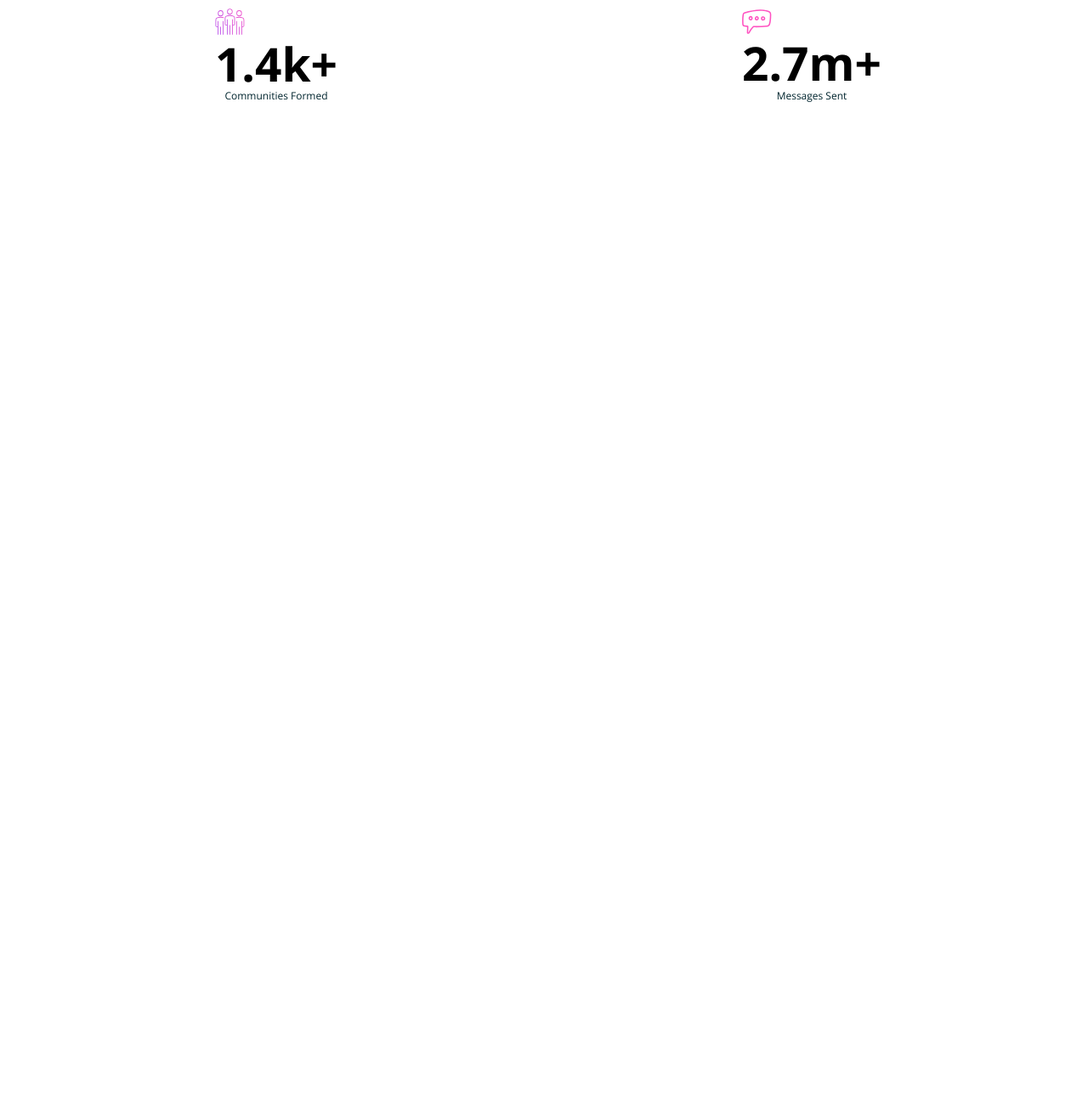
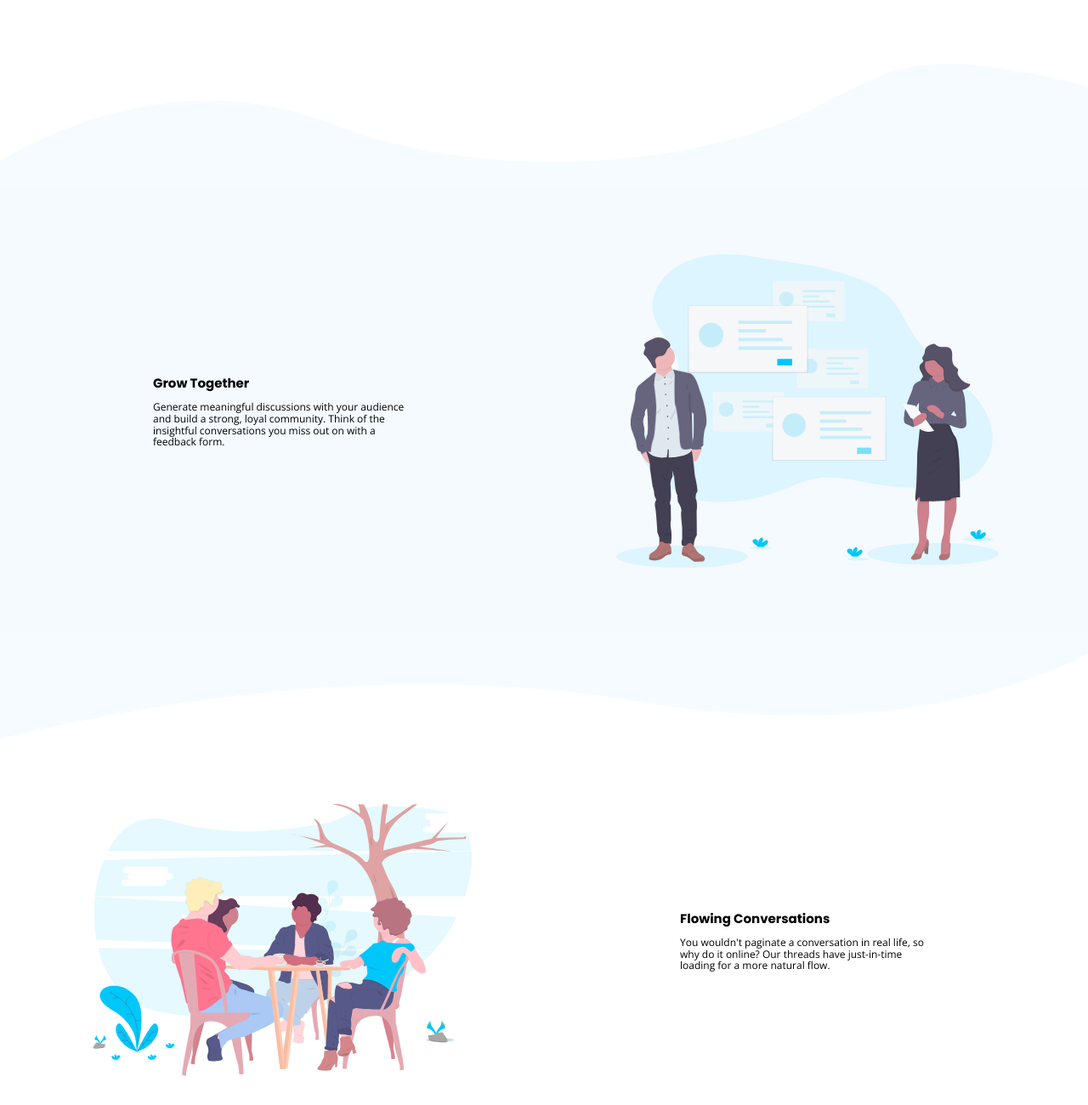
Before and after one commit to Iamronaldosunmu/huddle-landing-page-with-curved-sections, a plain HTML site: page index.html in a window 1280 px wide. Shown: the top 1300 px of the page at 85% size. Before the commit the page ends 800 px from the top, so only its background shows below. Drawn offline with nearby package versions, Linux system fonts and the light colour scheme.

Commit message:
Created the Content image components

```diff
--- a/css/styles.css
+++ b/css/styles.css
@@ -6,12 +6,18 @@
   --very-dark-cyan: hsl(192, 100%, 9%);
   --very-pale-blue: hsl(207, 100%, 98%);
 }
+* {
+  box-sizing: border-box;
+}
 html {
   font-size: 62.5%;
 }
 body {
-  padding: 1rem;
   font-family: "Open Sans", sans-serif;
+}
+section {
+  margin-top: 7rem;
+  overflow: hidden;
 }
 /* Buttons */
 .btn {
@@ -116,16 +122,88 @@ body {
   font-size: 1.2rem;
   text-align: center;
 }
-/* Grids */
+/* Grids and Block */
+.block {
+  padding-left: 2rem;
+  padding-right: 2rem;
+}
 .grid {
   display: grid;
   grid-template-columns: 1fr;
   row-gap: 3rem;
   justify-items: center;
   align-items: center;
+  max-width: 1300px;
+  margin: auto;
 }
 @media screen and (min-width: 768px) {
   .grid--1x2 {
     grid-template-columns: 1fr 1fr;
   }
 }
+
+/* Content and Image Section */
+.block--content {
+  background: var(--very-pale-blue);
+  padding-top: 8rem;
+  padding-bottom: 8rem;
+  width: 100vw;
+}
+@media screen and (max-width: 768px) {
+  .desktop {
+    display: none;
+  }
+}
+@media screen and (min-width: 768px) {
+  .mobile {
+    display: none;
+  }
+}
+.image img {
+  width: 100%;
+  max-width: 450px;
+}
+.bg--top {
+  width: 100vw;
+  position: relative;
+  top: 5px;
+}
+.bg--bottom {
+  width: 100vw;
+  position: relative;
+  bottom: 5px;
+}
+.content {
+  text-align: center;
+  grid-area: content;
+}
+.image {
+  grid-area: image;
+}
+.block--content .grid {
+  grid-template-areas: "image" "content";
+}
+.block--content2 .grid {
+  grid-template-areas: "image" "content";
+}
+.content__heading {
+  font-family: "Poppins", sans-serif;
+  font-weight: 700;
+}
+@media screen and (min-width: 768px) {
+  .content {
+    text-align: left;
+  }
+  .block--content .grid {
+    grid-template-areas: "content image";
+  }
+  .block--content2 .grid {
+    grid-template-areas: "image content";
+  }
+}
+.content div {
+  max-width: 300px;
+}
+.content__body {
+  font-size: 1.2rem;
+}
--- a/index.html
+++ b/index.html
@@ -21,23 +21,82 @@
     <title>Frontend Mentor | Huddle landing page with curved sections</title>
   </head>
   <body>
-    <div class="block block--figures">
-      <div class="grid grid--1x2">
-        <div class="text__info">
-          <div class="icon-container">
-            <img src="images/icon-communities.svg" />
+    <section>
+      <img src="images/bg-section-top-desktop-1.svg" class="bg--top desktop" />
+      <img src="images/bg-section-top-mobile-1.svg" class="bg--top mobile" />
+      <div class="block block--content">
+        <div class="grid grid--1x2">
+          <div class="image">
+            <img src="images/illustration-grow-together.svg" />
           </div>
-          <p class="text__info__number">1.4k+</p>
-          <p class="text__info__footer">Communities Formed</p>
-        </div>
-        <div class="text__info">
-          <div class="icon-container">
-            <img src="images/icon-messages.svg" />
+          <div class="content">
+            <div>
+              <h2 class="content__heading">Grow Together</h2>
+              <p class="content__body">
+                Generate meaningful discussions with your audience and build a
+                strong, loyal community. Think of the insightful conversations you
+                miss out on with a feedback form.
+              </p>
+            </div>
           </div>
-          <p class="text__info__number">2.7m+</p>
-          <p class="text__info__footer">Messages Sent</p>
         </div>
       </div>
-    </div>
+      <img
+        src="images/bg-section-bottom-mobile-1.svg"
+        class="bg--bottom mobile"
+      />
+      <img
+        src="images/bg-section-bottom-desktop-1.svg"
+        class="bg--bottom desktop"
+      />
+    </section>
+    <section>
+      <div class="block block--content2">
+        <div class="grid grid--1x2">
+          <div class="image">
+            <img src="images/illustration-flowing-conversation.svg" />
+          </div>
+          <div class="content">
+            <div>
+              <h2 class="content__heading">Flowing Conversations</h2>
+              <p class="content__body">
+                You wouldn't paginate a conversation in real life, so why do it online? Our threads have
+  just-in-time loading for a more natural flow.
+ </p>
+            </div>
+          </div>
+        </div>
+      </div>
+      </div>
+    </section>
+    <section>
+      <img src="images/bg-section-top-desktop-2.svg" class="bg--top desktop" />
+      <img src="images/bg-section-top-mobile-2.svg" class="bg--top mobile" />
+      <div class="block block--content">
+        <div class="grid grid--1x2">
+          <div class="image">
+            <img src="images/illustration-your-users.svg" />
+          </div>
+          <div class="content">
+            <div>
+              <h2 class="content__heading">Your Users</h2>
+              <p class="content__body">
+                It takes no time at all to integrate Huddle with your app's authentication solution. This means,
+                once signed in to your app, your users can start chatting immediately.
+
+              </p>
+            </div>
+          </div>
+        </div>
+      </div>
+      <img
+        src="images/bg-section-bottom-mobile-2.svg"
+        class="bg--bottom mobile"
+      />
+      <img
+        src="images/bg-section-bottom-desktop-2.svg"
+        class="bg--bottom desktop"
+      />
+    </section>
   </body>
 </html>
```
Also changed, not shown: components/ContentImageSections.html (added, +77 -0 lines).
